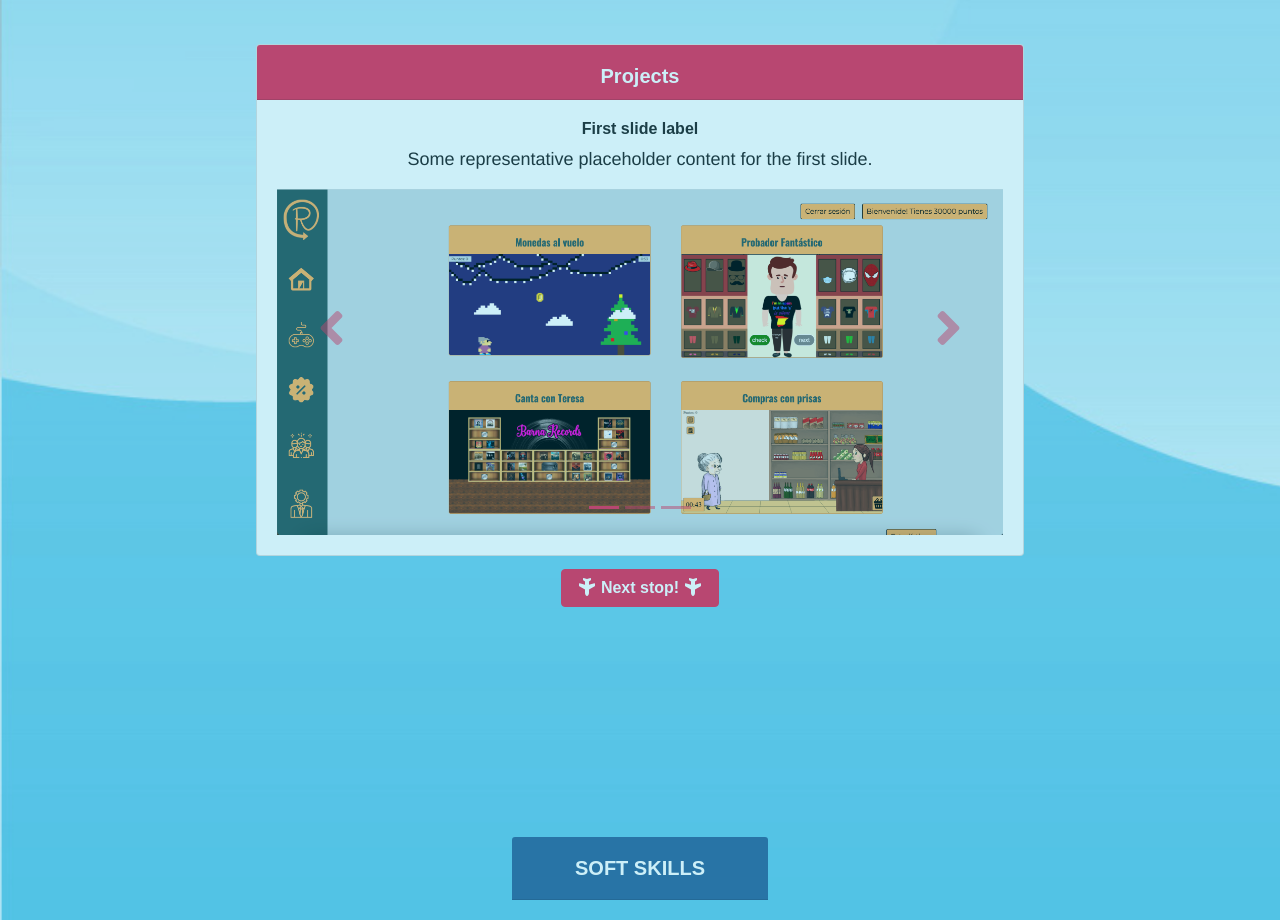
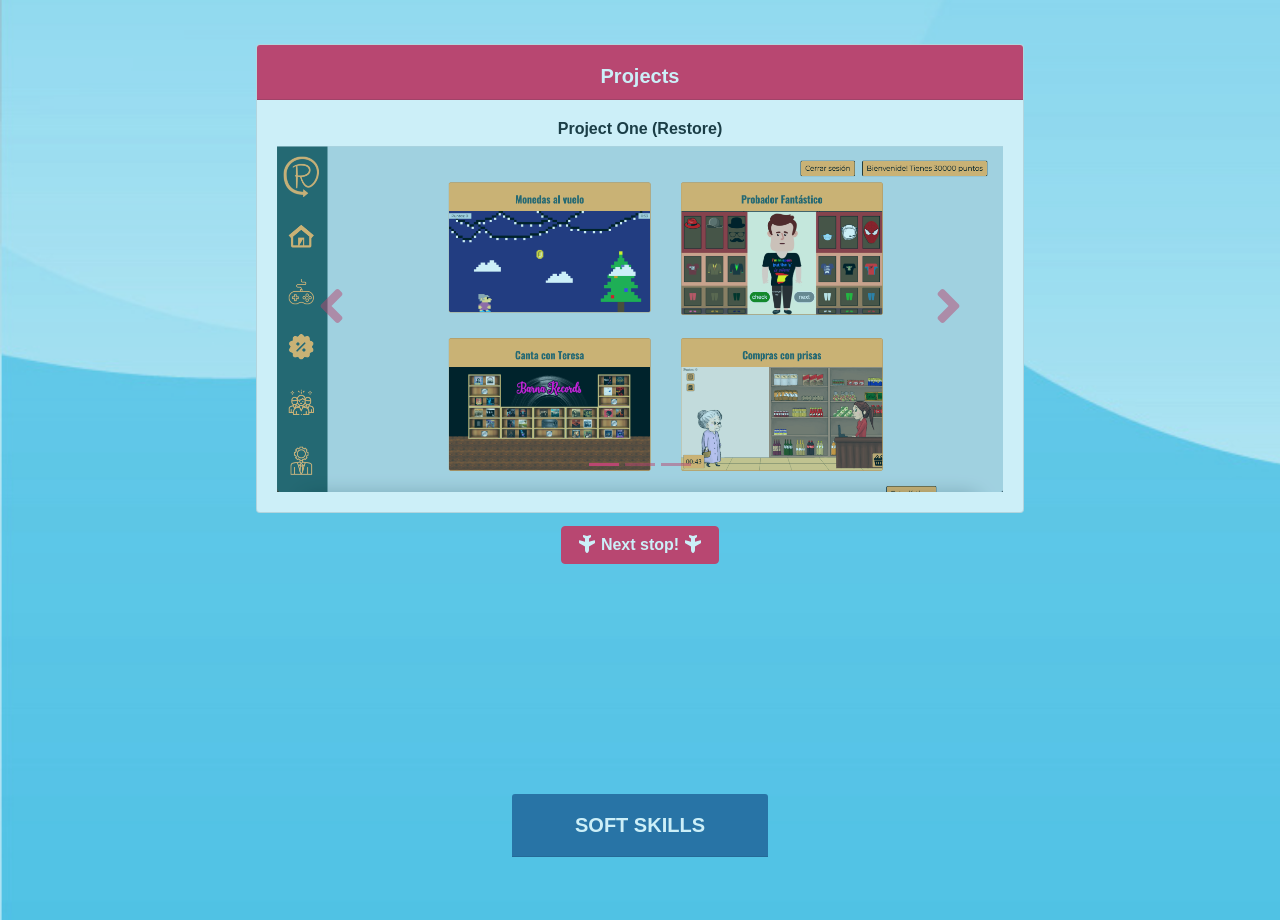
Before and after one commit to froilanenriquez3/FroilanEnriquezDWEC, a Vue app in the folder portfolio/froilan-portfolio/: page / in a window 1280 px wide. Shown: the part 3260-4180 px from the top of the page. Built offline with nearby package versions, Linux system fonts and the light colour scheme; a web font is replaced by a local one.

Commit message:
projects header translations

```diff
--- a/portfolio/froilan-portfolio/src/components/Navbar.vue
+++ b/portfolio/froilan-portfolio/src/components/Navbar.vue
@@ -142,7 +142,10 @@ export default {
         diligenceHeader: "Diligence",
         diligenceText: "I've been no stranger to a heavy workload. The key to getting through is patience, endurance, and a willingness to work hard. I do my best to put this into practice and show that I am eager to work.",
         timeHeader: "Time Management",
-        timeText: "Another key to dealing with numerous taks is to manage time well. Having had many responsibilites, I'm accustomed to balancing between different obligations, so that I can always deliver what is required of me in a timely manner."
+        timeText: "Another key to dealing with numerous taks is to manage time well. Having had many responsibilites, I'm accustomed to balancing between different obligations, so that I can always deliver what is required of me in a timely manner.",
+        projectCardHeader: "Projects",
+        projectOneHeader: "Project One (Restore)",
+        projectTwoHeader: "Project Two (Broggi)",
      },
       esp: {
         intro: "Introducciòn",
@@ -207,7 +210,10 @@ export default {
         diligenceHeader: "Diligencia",
         diligenceText: "No he sido ajeno a una gran carga de trabajo. La clave para salir adelante es la paciencia, la resistencia y la voluntad de trabajar duro. Hago todo lo posible para poner esto en práctica y demostrar que tengo muchas ganas de trabajar.",
         timeHeader: "Gestión del tiempo",
-        timeText: "Otra clave para lidiar con numerosas tareas es administrar bien el tiempo. Habiendo tenido muchas responsabilidades, estoy acostumbrado a equilibrar entre diferentes obligaciones, de modo que siempre puedo entregar lo que se me pide en el momento oportuno."
+        timeText: "Otra clave para lidiar con numerosas tareas es administrar bien el tiempo. Habiendo tenido muchas responsabilidades, estoy acostumbrado a equilibrar entre diferentes obligaciones, de modo que siempre puedo entregar lo que se me pide en el momento oportuno.",
+         projectCardHeader: "Proyectos",
+        projectOneHeader: "Proyecto Uno (Restore)",
+        projectTwoHeader: "Proyecto Dos (Broggi)",
       },
       language: "English",
     };
--- a/portfolio/froilan-portfolio/src/components/ProjectCard.vue
+++ b/portfolio/froilan-portfolio/src/components/ProjectCard.vue
@@ -1,7 +1,7 @@
 <template>
   <div class="card mt-3" id="projects" >
     <div class="card-header bg-secondary text-white">
-      <h5 class="card-title mt-2 mb-0">Projects</h5>
+      <h5 class="card-title mt-2 mb-0 translate" id="projectCardHeader">Projects</h5>
     </div>
 
     <div class="card-body">
@@ -26,10 +26,7 @@
         <div class="carousel-inner">
           <div class="carousel-item active">
             <div class="d-none d-md-block">
-              <h6>First slide label</h6>
-              <p>
-                Some representative placeholder content for the first slide.
-              </p>
+              <h6 class="translate" id="projectOneHeader">Project One (Restore)</h6>
             </div>
             <a role="button" data-toggle="modal" data-target="#project1"
               ><img src="../assets/img/restore.png" class="d-block" alt="..."
@@ -37,10 +34,7 @@
           </div>
           <div class="carousel-item">
             <div class="d-none d-md-block">
-              <h6>Second slide label</h6>
-              <p>
-                Some representative placeholder content for the second slide.
-              </p>
+              <h6 class="translate" id="projectTwoHeader">Project Two (Broggi)</h6>
             </div>
             <a role="button" data-toggle="modal" data-target="#project2"
               ><img src="../assets/img/broggi.png" class="d-block" alt="..."
```
